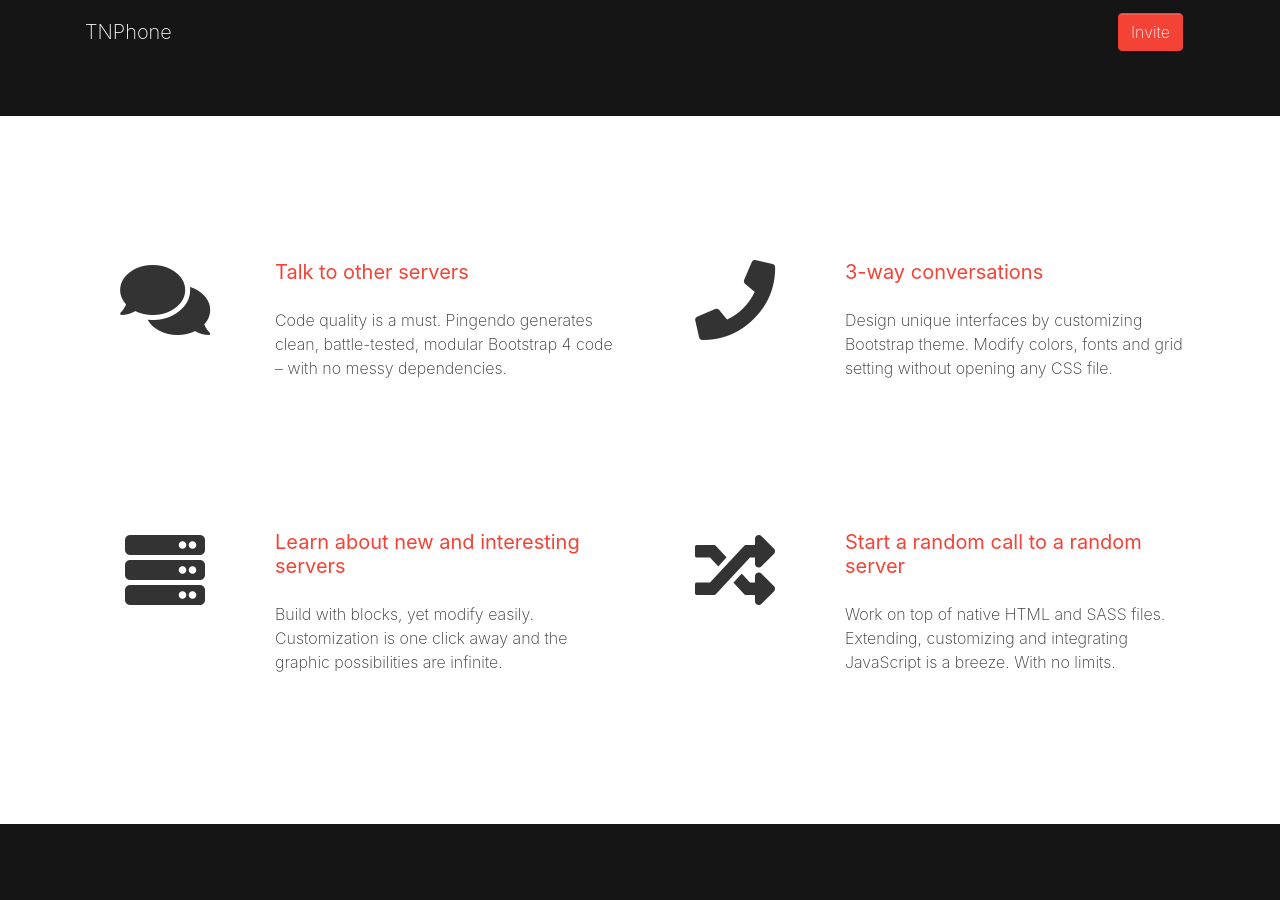
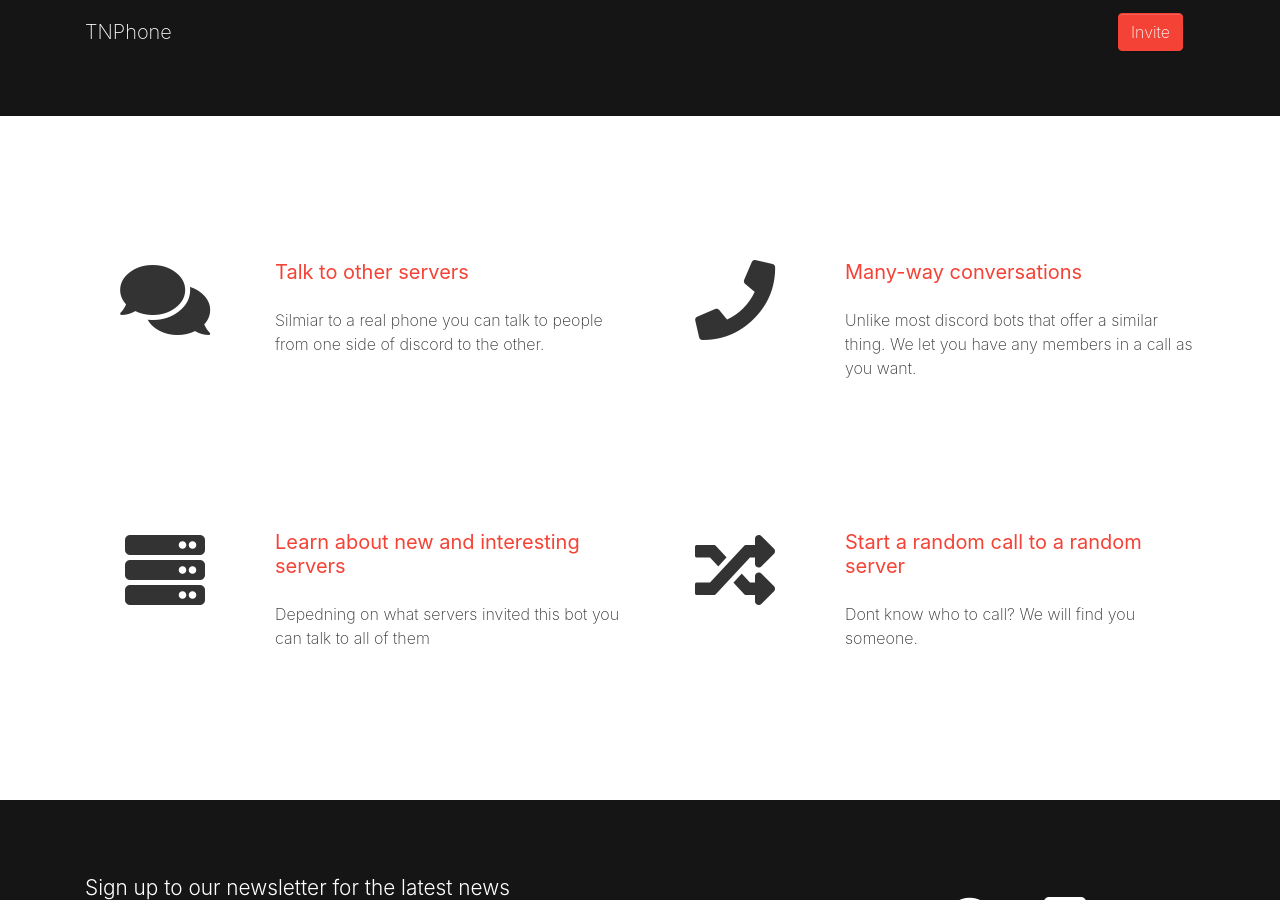
Before and after one commit to tumblenet/tnphone.tumblenet.ga, a Jekyll site: the page built from index.html, in a window 1280 px wide and 900 px high, scrolled down 762 px. Built offline with Jekyll 4.4.1, drawn with Linux system fonts in a browser that asks for light colours; nearby versions of some CDN libraries.

Commit message:
Update index.html

```diff
--- a/index.html
+++ b/index.html
@@ -53,7 +53,7 @@ layout: basic
             <h5 class="mb-3 text-primary">
               <b>Talk to other servers</b>
             </h5>
-            <p class="my-1">Code quality is a must. Pingendo generates clean, battle-tested, modular Bootstrap 4 code – with no messy dependencies. </p>
+            <p class="my-1">Silmiar to a real phone you can talk to people from one side of discord to the other.</p>
           </div>
         </div>
       </div>
@@ -64,9 +64,9 @@ layout: basic
           </div>
           <div class="col-8">
             <h5 class="mb-3 text-primary">
-              <b>3-way conversations</b>
+              <b>Many-way conversations</b>
             </h5>
-            <p class="my-1">Design unique interfaces by customizing Bootstrap theme. Modify colors, fonts and grid setting without opening any CSS file. </p>
+            <p class="my-1">Unlike most discord bots that offer a similar thing. We let you have any members in a call as you want.</p>
           </div>
         </div>
       </div>
@@ -81,7 +81,7 @@ layout: basic
             <h5 class="mb-3 text-primary">
               <b>Learn about new and interesting servers</b>
             </h5>
-            <p class="my-1">Build with blocks, yet modify easily. Customization is one click away and the graphic possibilities are infinite. </p>
+            <p class="my-1">Depedning on what servers invited this bot you can talk to all of them</p>
           </div>
         </div>
       </div>
@@ -94,7 +94,7 @@ layout: basic
             <h5 class="mb-3 text-primary">
               <b>Start a random call to a random server</b>
             </h5>
-            <p class="my-1">Work on top of native HTML and SASS files. Extending, customizing and integrating JavaScript is a breeze. With no limits. </p>
+            <p class="my-1">Dont know who to call? We will find you someone.</p>
           </div>
         </div>
       </div>
```
